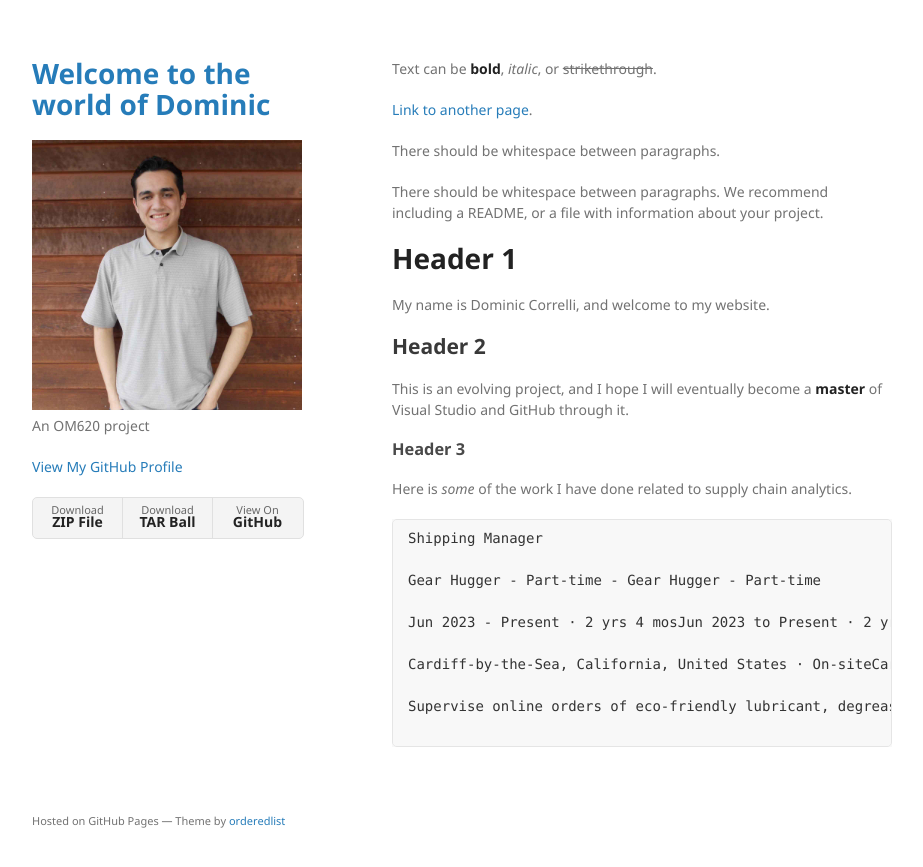
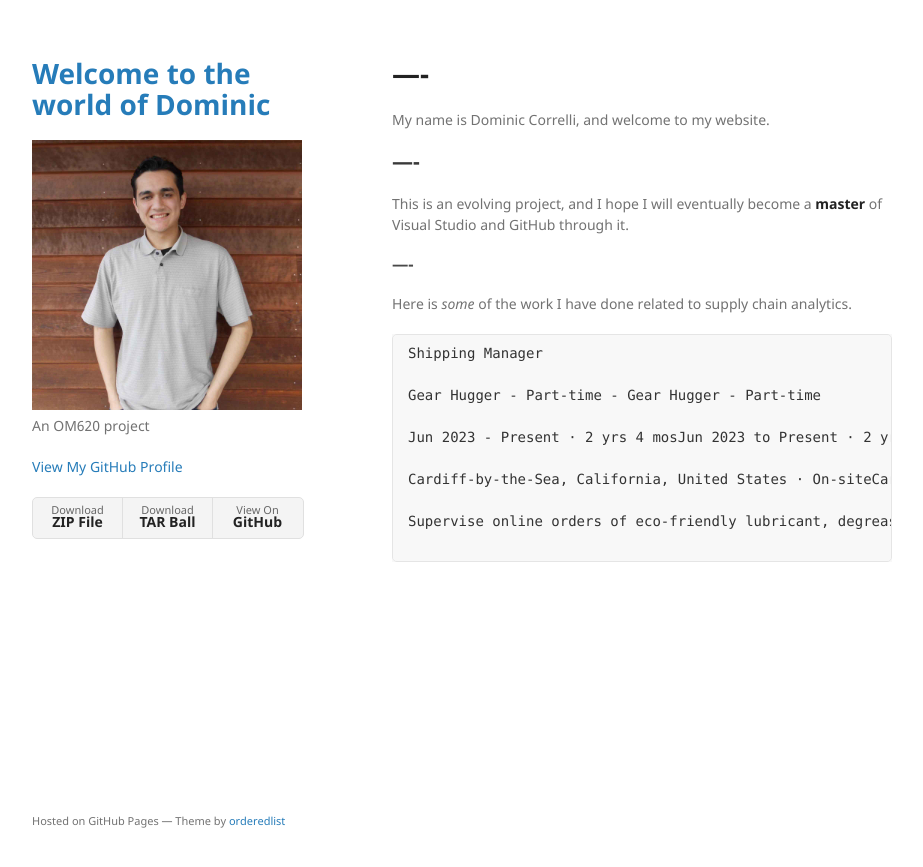
Before and after one commit to correllid03/correllid03.github.io, a Jekyll site: the page built from index.md, in a window 1280 px wide. Shown: the top 867 px of the page, without its empty margins (178-1101 px from the left). Built offline with Jekyll 4.4.1, drawn with Linux system fonts in a browser that asks for light colours; our own code applies the rules of GitHub Pages for plain Markdown files.

Commit message:
dosomething

```diff
--- a/index.md
+++ b/index.md
@@ -2,24 +2,16 @@
 layout: default
 ---
 
-Text can be **bold**, _italic_, or ~~strikethrough~~.
-
-[Link to another page](./another-page.html).
-
-There should be whitespace between paragraphs.
-
-There should be whitespace between paragraphs. We recommend including a README, or a file with information about your project.
-
-# Header 1
+# ----
 
 My name is Dominic Correlli, and welcome to my website.
 
 
-## Header 2
+## ----
 
 This is an evolving project, and I hope I will eventually become a **master** of Visual Studio and GitHub through it.
 
-### Header 3
+### ----
 
 Here is *some* of the work I have done related to supply chain analytics.
 
```
